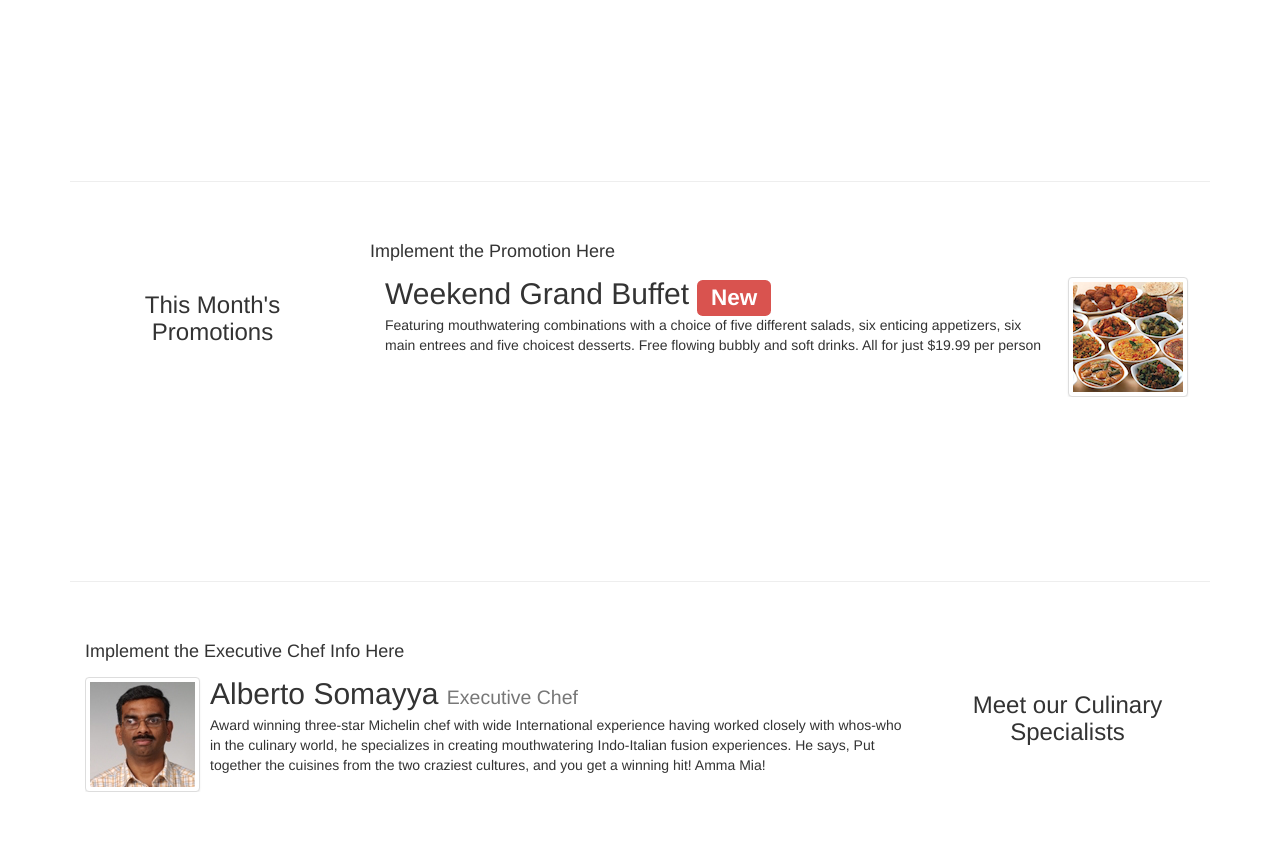
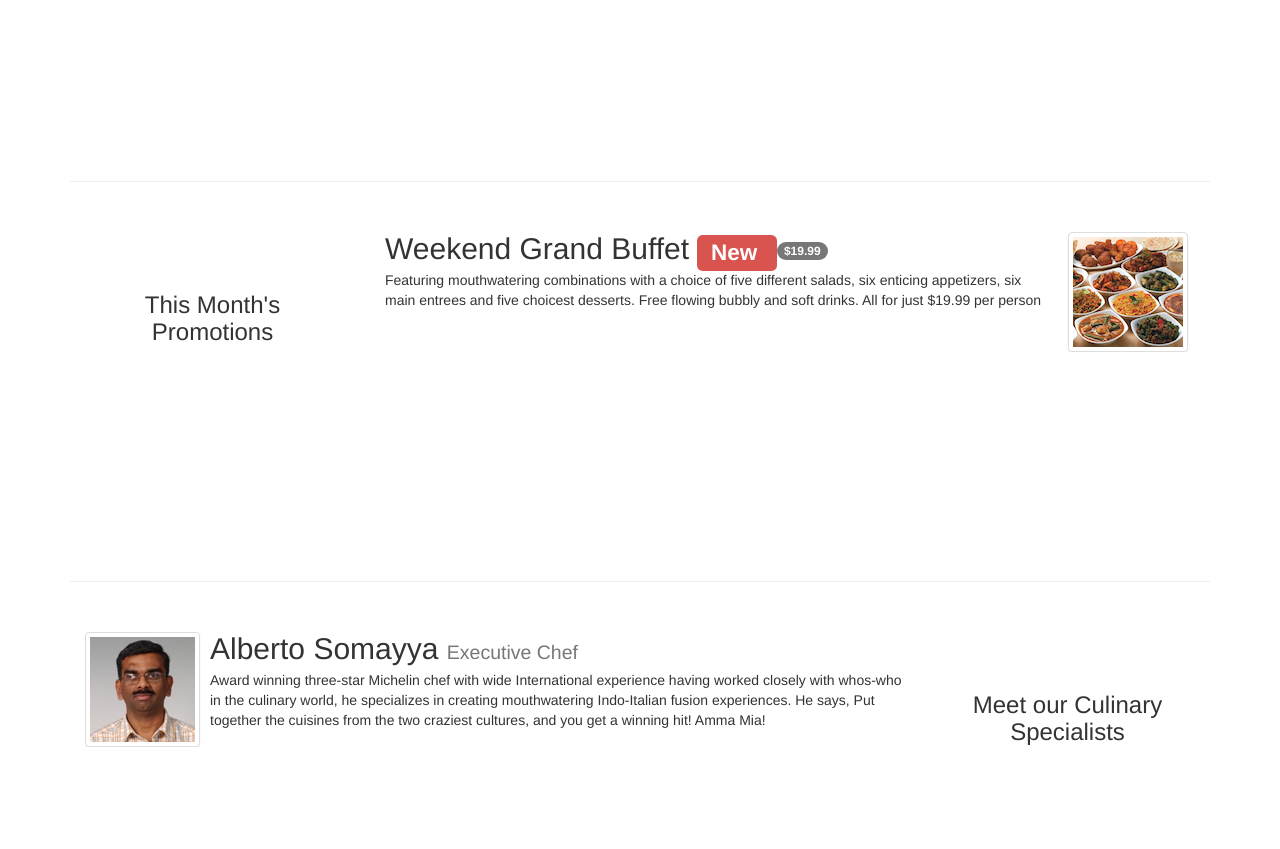
Before and after one commit to coder121/angularJS-FrontEndDev, a website: page app/index.html in a window 1280 px wide. Shown: the part 677-1526 px from the top of the page. Drawn offline with nearby package versions, Linux system fonts and the light colour scheme; some packages are replaced by stand-ins of ours.

Commit message:
week 3 assignment

```diff
--- a/app/views/home.html
+++ b/app/views/home.html
@@ -6,7 +6,7 @@
                 <h3 align=center>Our Lipsmacking Culinary Creations</h3>
             </div>
             <div class="col-xs-12 col-sm-9 col-sm-pull-3">
-				<h4>Implement the Featured Dish Here</h4>
+<!--				<h4>Implement the Featured Dish Here</h4>-->
                 <div class="media">
                     <div class="media-left media-middle">
                         <a href="#">
@@ -31,10 +31,11 @@
                 <h3 align=center>This Month's Promotions</h3>
             </div>
             <div class="col-xs-12 col-sm-9">
-				<h4>Implement the Promotion Here</h4>
+<!--				<h4>Implement the Promotion Here</h4>-->
                   <div class="media">
                    <div class="col-sm-10">
-                       <h2 class="media-heading">{{promotion.name}} <span class="label label-danger label-xs"> {{promotion.label}} </span></h2>
+                       <h2 class="media-heading">{{promotion.name}} <span class="label label-danger label-xs"> {{promotion.label}} </span>
+                        <span class="badge">{{promotion.price | currency}}</h2>
                             <p>{{promotion.description}}
                             </p>
 
@@ -54,7 +55,7 @@
                 <h3 align=center>Meet our Culinary Specialists</h3>
             </div>
             <div class="col-xs-12 col-sm-9 col-sm-pull-3">
-				<h4>Implement the Executive Chef Info Here</h4>
+<!--				<h4>Implement the Executive Chef Info Here</h4>-->
                  <div class="media">
                     <div class="media-left media-middle">
                         <a href="#">
```
